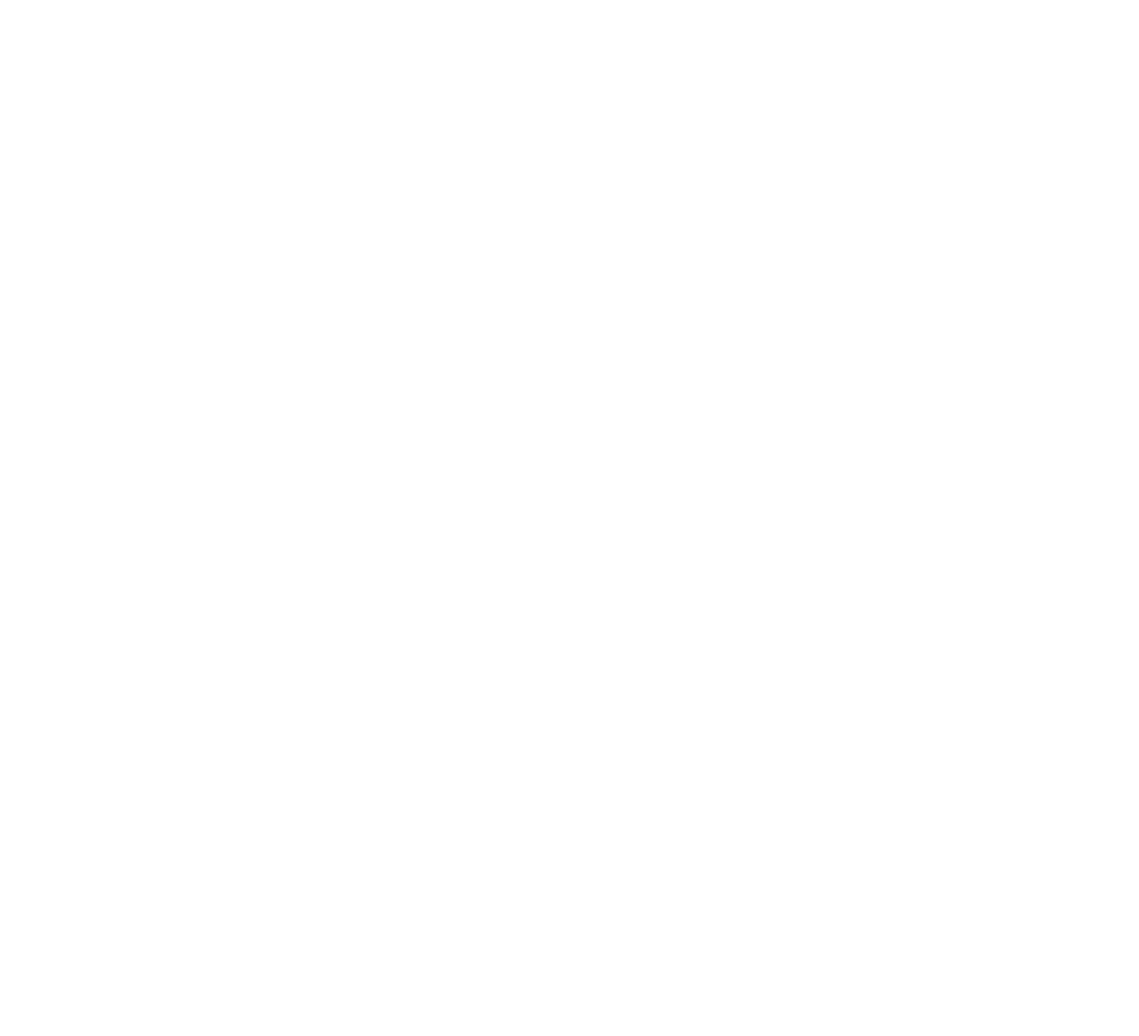
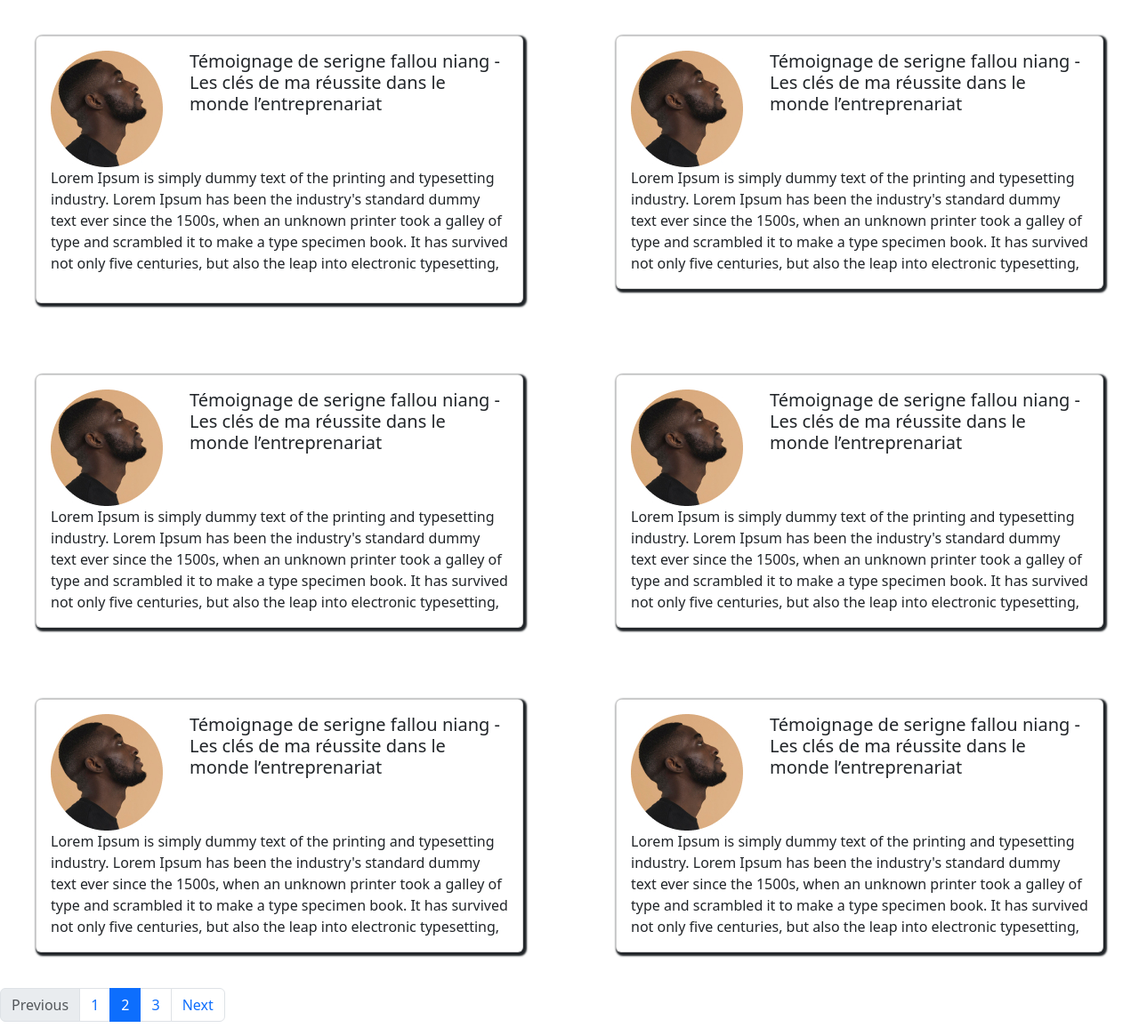
Before and after one commit to ndourmouhammad/kaay-entreprendreFront, an Angular app: page /retourexperience in a window 1280 px wide. Before the commit this address led to /. Shown: the whole page at 89% size. Before the commit the page ends 800 px from the top, so only its background shows below. Built offline with nearby package versions, Linux system fonts and the light colour scheme.

Commit message:
integration page retour experience user pas encore terminée

```diff
--- /dev/null
+++ b/src/app/Composants/Entrepreneur/retour-experience/retour-experience.component.css
@@ -0,0 +1,12 @@
+
+.card{
+  box-shadow: 2px 2px 2px 2px;
+  margin: 40px;
+
+
+}
+
+.img_titre{
+  display: flex;
+  gap: 30px;
+}
--- /dev/null
+++ b/src/app/Composants/Entrepreneur/retour-experience/retour-experience.component.html
@@ -0,0 +1,143 @@
+
+<!DOCTYPE html>
+<html lang="en">
+<head>
+  <meta charset="UTF-8">
+  <meta name="viewport" content="width=device-width, initial-scale=1.0">
+  <title>Document</title>
+</head>
+<body>
+
+  <!--Premiere Section-->
+  <div class="row">
+    <div class="col-sm-6 mb-3 mb-sm-0">
+      <div class="card">
+        <div class="card-body">
+          <div class="img_titre">
+          <div>
+          <img src="../assets/images/Ellipse 10.jpg" alt="">
+         </div>
+         <div>
+          <h5 class="card-title">Témoignage de serigne fallou niang - Les clés de ma réussite dans le monde l’entreprenariat</h5>
+        </div>
+      </div>
+      <i class="fa-thin fa-quote-left"></i>
+          <p class="card-text">Lorem Ipsum is simply dummy text of the printing and typesetting industry. Lorem Ipsum has been the industry's standard dummy text ever since the 1500s, when an unknown printer took a galley of type and scrambled it to make a type specimen book. It has survived not only five centuries, but also the leap into electronic typesetting,
+          </p>
+          <i class="fa-thin fa-quote-right"></i>
+
+        </div>
+      </div>
+    </div>
+    <div class="col-sm-6 mb-3 mb-sm-0">
+      <div class="card">
+        <div class="card-body">
+          <div class="img_titre">
+          <div>
+          <img src="../assets/images/Ellipse 10.jpg" alt="">
+         </div>
+         <div>
+          <h5 class="card-title">Témoignage de serigne fallou niang - Les clés de ma réussite dans le monde l’entreprenariat</h5>
+        </div>
+      </div>
+          <p class="card-text">Lorem Ipsum is simply dummy text of the printing and typesetting industry. Lorem Ipsum has been the industry's standard dummy text ever since the 1500s, when an unknown printer took a galley of type and scrambled it to make a type specimen book. It has survived not only five centuries, but also the leap into electronic typesetting,
+          </p>
+
+        </div>
+      </div>
+    </div>
+
+  </div>
+
+  <!--Deuxième Section-->
+  <div class="row">
+    <div class="col-sm-6 mb-3 mb-sm-0">
+      <div class="card">
+        <div class="card-body">
+          <div class="img_titre">
+          <div>
+          <img src="../assets/images/Ellipse 10.jpg" alt="">
+         </div>
+         <div>
+          <h5 class="card-title">Témoignage de serigne fallou niang - Les clés de ma réussite dans le monde l’entreprenariat</h5>
+        </div>
+      </div>
+          <p class="card-text">Lorem Ipsum is simply dummy text of the printing and typesetting industry. Lorem Ipsum has been the industry's standard dummy text ever since the 1500s, when an unknown printer took a galley of type and scrambled it to make a type specimen book. It has survived not only five centuries, but also the leap into electronic typesetting,
+          </p>
+
+        </div>
+      </div>
+    </div>
+    <div class="col-sm-6 mb-3 mb-sm-0">
+      <div class="card">
+        <div class="card-body">
+          <div class="img_titre">
+          <div>
+          <img src="../assets/images/Ellipse 10.jpg" alt="">
+         </div>
+         <div>
+          <h5 class="card-title">Témoignage de serigne fallou niang - Les clés de ma réussite dans le monde l’entreprenariat</h5>
+        </div>
+      </div>
+          <p class="card-text">Lorem Ipsum is simply dummy text of the printing and typesetting industry. Lorem Ipsum has been the industry's standard dummy text ever since the 1500s, when an unknown printer took a galley of type and scrambled it to make a type specimen book. It has survived not only five centuries, but also the leap into electronic typesetting,
+          </p>
+
+        </div>
+      </div>
+    </div>
+  </div>
+
+  <!--Troisieme Section-->
+  <div class="row">
+    <div class="col-sm-6 mb-3 mb-sm-0">
+      <div class="card">
+        <div class="card-body">
+          <div class="img_titre">
+          <div>
+          <img src="../assets/images/Ellipse 10.jpg" alt="">
+         </div>
+         <div>
+          <h5 class="card-title">Témoignage de serigne fallou niang - Les clés de ma réussite dans le monde l’entreprenariat</h5>
+        </div>
+      </div>
+          <p class="card-text">Lorem Ipsum is simply dummy text of the printing and typesetting industry. Lorem Ipsum has been the industry's standard dummy text ever since the 1500s, when an unknown printer took a galley of type and scrambled it to make a type specimen book. It has survived not only five centuries, but also the leap into electronic typesetting,
+          </p>
+
+        </div>
+      </div>
+    </div>
+    <div class="col-sm-6 mb-3 mb-sm-0">
+      <div class="card">
+        <div class="card-body">
+          <div class="img_titre">
+          <div>
+          <img src="../assets/images/Ellipse 10.jpg" alt="">
+         </div>
+         <div>
+          <h5 class="card-title">Témoignage de serigne fallou niang - Les clés de ma réussite dans le monde l’entreprenariat</h5>
+        </div>
+      </div>
+          <p class="card-text">Lorem Ipsum is simply dummy text of the printing and typesetting industry. Lorem Ipsum has been the industry's standard dummy text ever since the 1500s, when an unknown printer took a galley of type and scrambled it to make a type specimen book. It has survived not only five centuries, but also the leap into electronic typesetting,
+          </p>
+
+        </div>
+      </div>
+    </div>
+  </div>
+  <nav aria-label="...">
+    <ul class="pagination">
+      <li class="page-item disabled">
+        <a class="page-link">Previous</a>
+      </li>
+      <li class="page-item"><a class="page-link" href="#">1</a></li>
+      <li class="page-item active" aria-current="page">
+        <a class="page-link" href="#">2</a>
+      </li>
+      <li class="page-item"><a class="page-link" href="#">3</a></li>
+      <li class="page-item">
+        <a class="page-link" href="#">Next</a>
+      </li>
+    </ul>
+  </nav>
+</body>
+</html>
--- a/src/app/app.routes.ts
+++ b/src/app/app.routes.ts
@@ -1,9 +1,11 @@
 import { Routes } from '@angular/router';
 import { HeaderCoachComponent } from './Composants/Coach/header-coach/header-coach.component';
 import { DashboardCoachComponent } from './Composants/Coach/dashboard-coach/dashboard-coach.component';
+import { RetourExperienceComponent } from './Composants/Entrepreneur/retour-experience/retour-experience.component';
 
 export const routes: Routes = [
     { path: '', redirectTo: 'visiteur', pathMatch: 'full' },
-    { path: 'dashboard-coach', component: DashboardCoachComponent}
+    { path: 'dashboard-coach', component: DashboardCoachComponent},
+    { path: 'retourexperience', component: RetourExperienceComponent}
 
 ];
```
Also changed, not shown: src/app/Composants/Entrepreneur/retour-experience/retour-experience.component.ts (added, +12 -0 lines), src/assets/images/Ellipse 10.jpg (added), 1 other file (tests, documents, lock files or other folders).
